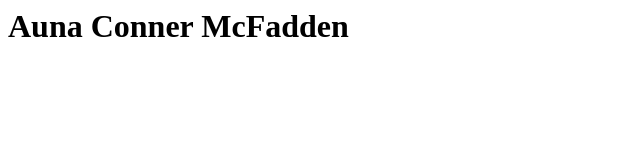
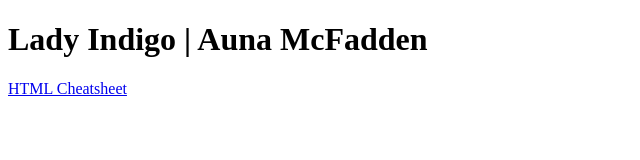
Before and after one commit to qtconner/lady-indigo, a plain HTML site: page index.html in a window 1280 px wide. Shown: the whole page, without its empty margins (0-640 px from the left). Drawn offline with Linux system fonts and the light colour scheme.

Commit message:
second commit

```diff
--- a/index.html
+++ b/index.html
@@ -1 +1,13 @@
-<h1>Auna Conner McFadden</h1>
+<!doctype html>
+<html lang="en">
+    <head>
+        <title>Lady Indigo | Auna Conner McFadden</title>
+        <meta charset="utf-8" />
+        <meta name="description" content="Short keyword rich narrative of the site purpose" />
+        <meta name="author" content="Auna McFadden" />
+    </head>
+    <body>
+        <h1>Lady Indigo | Auna McFadden</h1>
+        <a href="cheatsheet/index.html">HTML Cheatsheet</a>
+    </body>
+</html>
```
Also changed, not shown: cheatsheet/index.html (added, +1 -0 lines).
